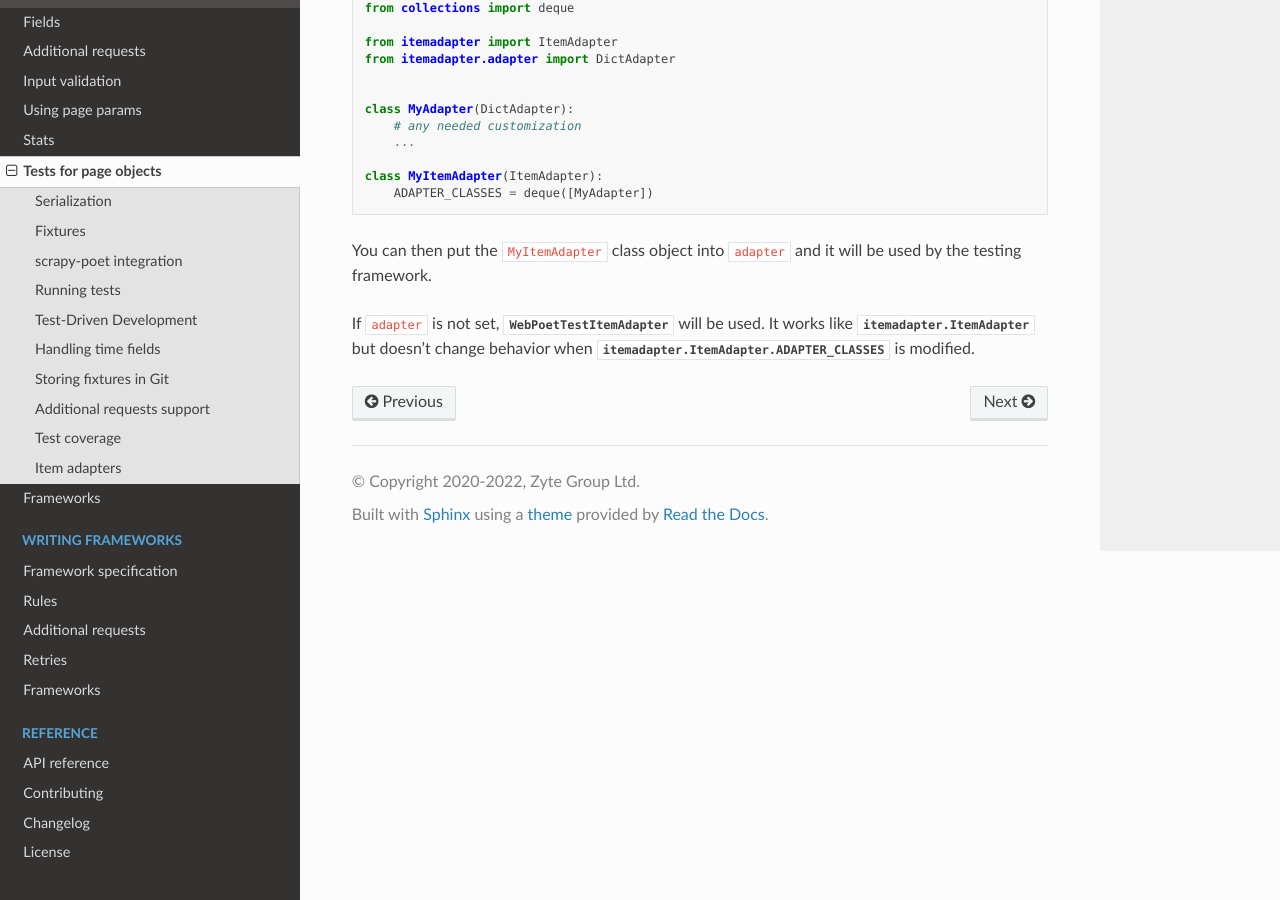
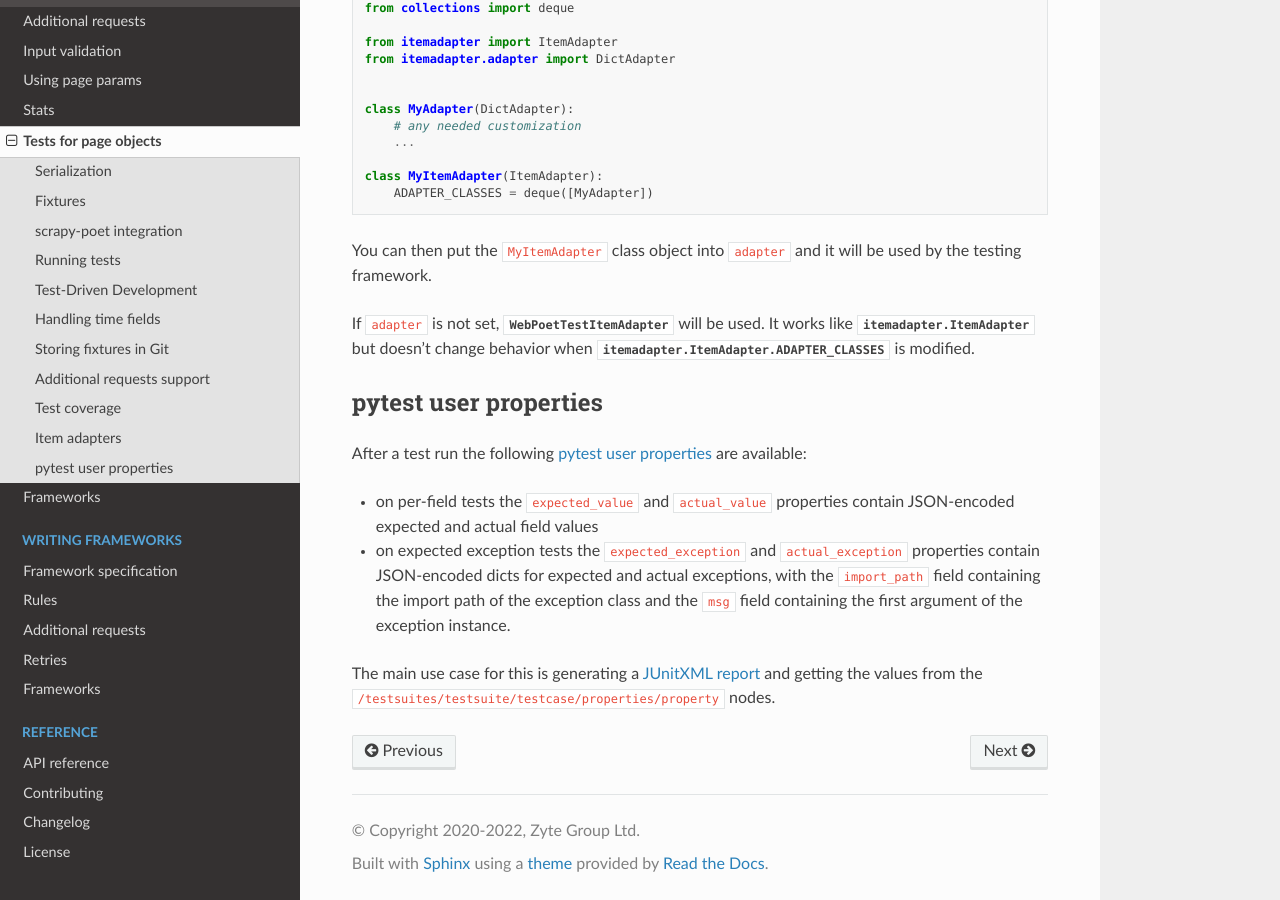
Before and after one commit to scrapinghub/web-poet, a Sphinx documentation site: the page built from docs/page-objects/testing.rst, in a window 1280 px wide and 900 px high, scrolled down 6740 px. Built offline with Sphinx 7.4.7 and the Read the Docs theme 3.1.0, drawn with Linux system fonts in a browser that asks for light colours.

Commit message:
Add user property docs.

```diff
--- a/docs/page-objects/testing.rst
+++ b/docs/page-objects/testing.rst
@@ -370,3 +370,24 @@ It works like :class:`itemadapter.ItemAdapter` but doesn't change behavior when
 
 .. _itemadapter: https://github.com/scrapy/itemadapter
 .. _the relevant itemadapter docs: https://github.com/scrapy/itemadapter/#multiple-adapter-classes
+
+.. _web-poet-testing-user-props:
+
+pytest user properties
+======================
+
+After a test run the following `pytest user properties`_ are available:
+
+* on per-field tests the ``expected_value`` and ``actual_value`` properties
+  contain JSON-encoded expected and actual field values
+* on expected exception tests the ``expected_exception`` and
+  ``actual_exception`` properties contain JSON-encoded dicts for expected and
+  actual exceptions, with the ``import_path`` field containing the import path
+  of the exception class and the ``msg`` field containing the first argument of
+  the exception instance.
+
+The main use case for this is generating a `JUnitXML report`_ and getting the
+values from the ``/testsuites/testsuite/testcase/properties/property`` nodes.
+
+.. _pytest user properties: https://docs.pytest.org/en/stable/reference/reference.html#pytest.Item.user_properties
+.. _JUnitXML report: https://docs.pytest.org/en/stable/how-to/output.html#creating-junitxml-format-files
```
